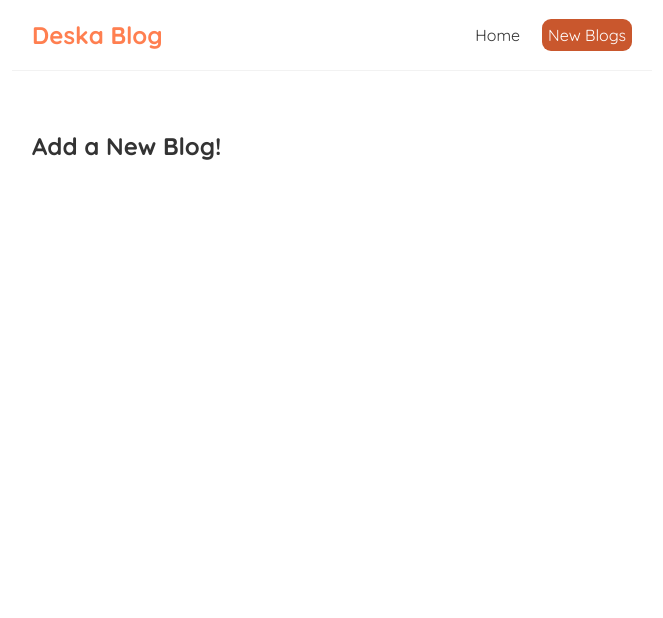
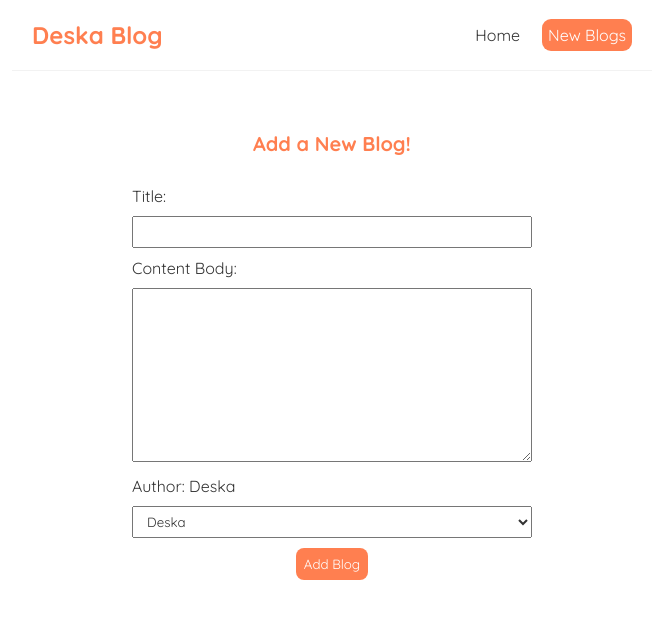
Before and after one commit to danaharley/deska-blog, a React (Create React App) app: page /create in a window 1280 px wide. Shown: the top 618 px of the page, without its empty margins (308-971 px from the left). Built offline with nearby package versions, Linux system fonts and the light colour scheme.

Commit message:
add new blog and delete blog

```diff
--- a/data/db.json
+++ b/data/db.json
@@ -1,11 +1,5 @@
 {
   "blogs": [
-    {
-      "title": "My New Website",
-      "body": "Lorem ipsum ....",
-      "author": "Restiana",
-      "id": 1
-    },
     {
       "title": "My First Articles",
       "body": "Lorem ipsum ....",
@@ -17,48 +11,6 @@
       "body": "Lorem ipsum ....",
       "author": "Harliansyah",
       "id": 3
-    },
-    {
-      "title": "sunt aut facere repellat provident occaecati excepturi optio reprehenderit",
-      "body": "quia et suscipit\nsuscipit recusandae consequuntur expedita et cum\nreprehenderit molestiae ut ut quas totam\nnostrum rerum est autem sunt rem eveniet architecto",
-      "author": "Restiana",
-      "id": 4
-    },
-    {
-      "title": "qui est esse",
-      "body": "est rerum tempore vitae\nsequi sint nihil reprehenderit dolor beatae ea dolores neque\nfugiat blanditiis voluptate porro vel nihil molestiae ut reiciendis\nqui aperiam non debitis possimus qui neque nisi nulla",
-      "author": "Restiana",
-      "id": 5
-    },
-    {
-      "title": "ea molestias quasi exercitationem repellat qui ipsa sit aut",
-      "body": "et iusto sed quo iure\nvoluptatem occaecati omnis eligendi aut ad\nvoluptatem doloribus vel accusantium quis pariatur\nmolestiae porro eius odio et labore et velit aut",
-      "author": "Dana",
-      "id": 6
-    },
-    {
-      "title": "eum et est occaecati",
-      "body": "ullam et saepe reiciendis voluptatem adipisci\nsit amet autem assumenda provident rerum culpa\nquis hic commodi nesciunt rem tenetur doloremque ipsam iure\nquis sunt voluptatem rerum illo velit",
-      "author": "Harliansyah",
-      "id": 7
-    },
-    {
-      "title": "nesciunt quas odio",
-      "body": "repudiandae veniam quaerat sunt sed\nalias aut fugiat sit autem sed est\nvoluptatem omnis possimus esse voluptatibus quis\nest aut tenetur dolor neque",
-      "author": "Dana",
-      "id": 8
-    },
-    {
-      "title": "dolorem eum magni eos aperiam quia",
-      "body": "ut aspernatur corporis harum nihil quis provident sequi\nmollitia nobis aliquid molestiae\nperspiciatis et ea nemo ab reprehenderit accusantium quas\nvoluptate dolores velit et doloremque molestiae",
-      "author": "Restiana",
-      "id": 9
-    },
-    {
-      "title": "magnam facilis autem",
-      "body": "dolore placeat quibusdam ea quo vitae\nmagni quis enim qui quis quo nemo aut saepe\nquidem repellat excepturi ut quia\nsunt ut sequi eos ea sed quas",
-      "author": "Harliansyah",
-      "id": 10
     }
   ]
 }
--- a/src/components/Create.js
+++ b/src/components/Create.js
@@ -1,7 +1,79 @@
+import { useState } from "react";
+import { useHistory } from "react-router-dom";
+
 const Create = () => {
+  const [title, setTitle] = useState("");
+  const [body, setBody] = useState("");
+  const [author, setAuthor] = useState("Deska");
+
+  const [isLoading, setIsLoading] = useState(false);
+
+  const history = useHistory();
+
+  const handleSubmit = (e) => {
+    e.preventDefault();
+    const blog = { title, body, author };
+
+    setIsLoading(true);
+
+    setTimeout(() => {
+      fetch("http://localhost:8000/blogs/", {
+        method: "POST",
+        headers: {
+          "Content-Type": "application/json",
+        },
+        body: JSON.stringify(blog),
+      })
+        .then((res) => {
+          return res.json();
+        })
+        .then((res) => {
+          console.log(res);
+          setIsLoading(false);
+          history.push("/");
+        })
+        .catch((err) => console.log(err.message));
+    }, 1000);
+  };
+
   return (
-    <div>
+    <div className="create">
       <h2>Add a New Blog!</h2>
+      <form onSubmit={handleSubmit}>
+        <label>Title: {title}</label>
+        <input
+          type="text"
+          value={title}
+          onChange={(e) => setTitle(e.target.value)}
+          required
+        />
+
+        <label>Content Body: {body}</label>
+        <textarea
+          cols="30"
+          rows="10"
+          value={body}
+          onChange={(e) => setBody(e.target.value)}
+          required
+        ></textarea>
+
+        <label>Author: {author}</label>
+        <select
+          value={author}
+          onChange={(e) => setAuthor(e.target.value)}
+          required
+        >
+          <option value="Deska">Deska</option>
+          <option value="Dana">Dana</option>
+          <option value="Restiana">Restiana</option>
+        </select>
+
+        {!isLoading ? (
+          <button>Add Blog</button>
+        ) : (
+          <button disabled>Adding...</button>
+        )}
+      </form>
     </div>
   );
 };
--- a/src/components/Home.js
+++ b/src/components/Home.js
@@ -7,7 +7,12 @@ const Home = () => {
   );
 
   const handleDelete = (id) => {
-    setData(blogs.filter((blog) => blog.id !== id));
+    fetch(`http://localhost:8000/blogs/${id}`, {
+      method: "DELETE",
+    }).then(() => {
+      setData(blogs.filter((blog) => blog.id !== id));
+      console.log("Blog successfully Deleted!");
+    });
   };
 
   return (
--- a/src/index.css
+++ b/src/index.css
@@ -30,12 +30,12 @@
 }
 
 .navbar a:hover {
-  color: #9c3f44fa;
+  color: coral;
 }
 
 .navbar a:last-child {
   color: white;
-  background-color: rgb(201, 87, 45);
+  background-color: coral;
   border-radius: 9px;
 }
 
@@ -98,3 +98,40 @@
   font-style: italic;
   text-align: center;
 }
+
+.create {
+  max-width: 400px;
+  margin: 0 auto;
+  text-align: center;
+}
+
+.create label {
+  text-align: left;
+  display: block;
+}
+
+.create h2 {
+  font-size: 20px;
+  color: coral;
+  margin-bottom: 30px;
+}
+
+.create input,
+.create textarea,
+.create select {
+  width: 100%;
+  padding: 6px 10px;
+  margin: 10px 0;
+  box-sizing: border-box;
+  outline: none;
+}
+
+.create button {
+  background: coral;
+  color: #fff;
+  border: 0;
+  padding: 8px;
+  border-radius: 8px;
+  cursor: pointer;
+  outline: none;
+}
```
Also changed, not shown: 1 other file (tests, documents, lock files or other folders).
